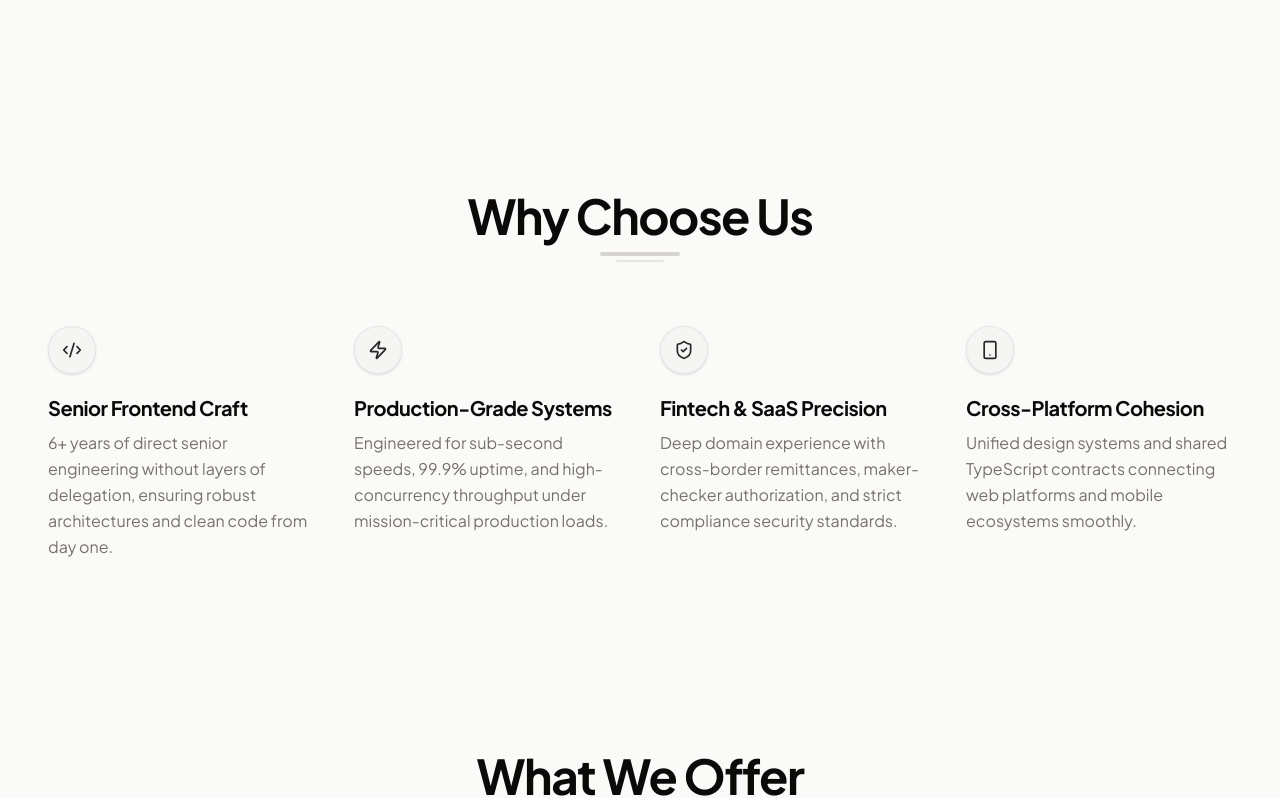
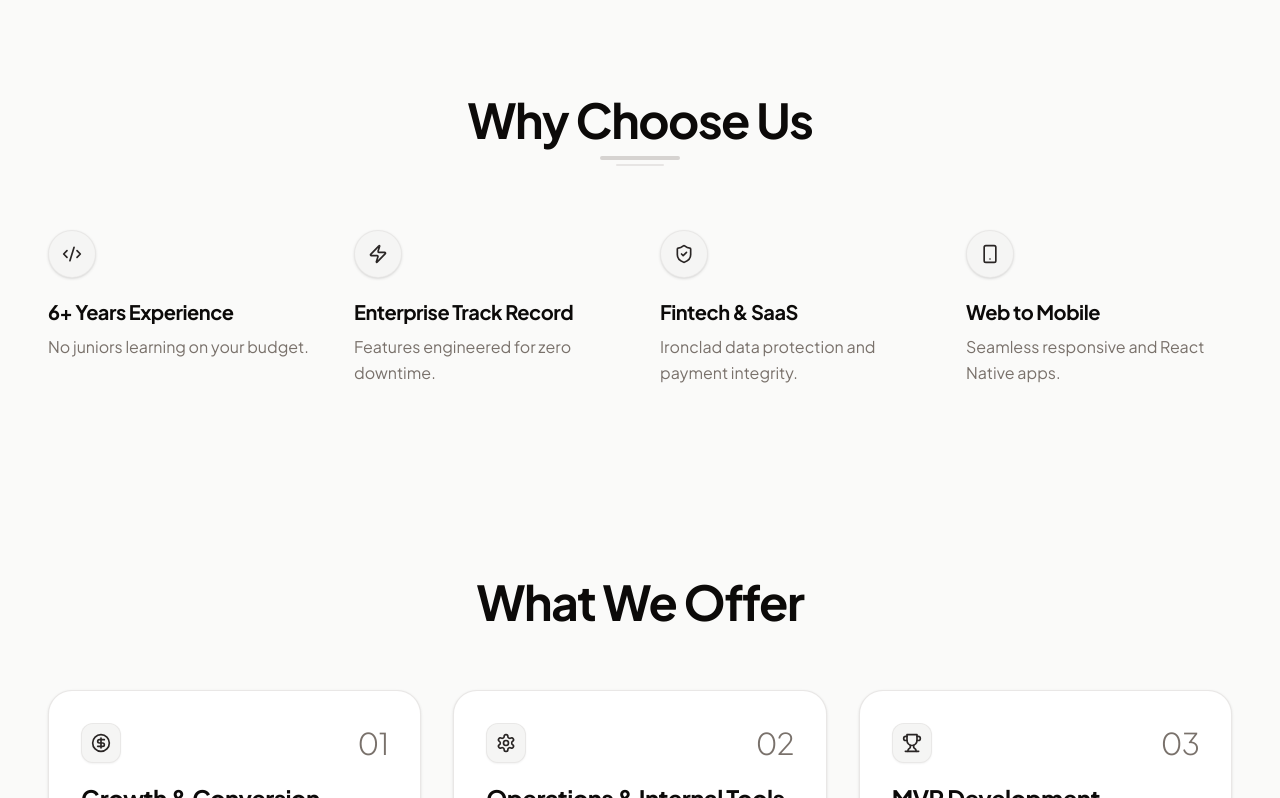
Before and after one commit to novrandobilly/lothlorien, a Next.js app in the folder frontend/: page / in a window 1280 px wide. Shown: the part 2436-3234 px from the top of the page. Built offline with nearby package versions, Linux system fonts and the light colour scheme.

Commit message:
refactor: update Why Choose Us section with concise titles and descriptions for clarity

```diff
--- a/frontend/src/features/home/features/hero-section/index.tsx
+++ b/frontend/src/features/home/features/hero-section/index.tsx
@@ -8,7 +8,7 @@ import { visualCardsColumn1, visualCardsColumn2 } from "./constants";
 
 export function HeroSection() {
   return (
-    <section className="relative bg-[#fafaf9]  pb-14 sm:pb-20">
+    <section className="relative bg-[#fafaf9] pb-14 sm:pb-20">
       <div className="max-w-7xl mx-auto px-6 sm:px-8 lg:px-12">
         <div className="grid grid-cols-1 lg:grid-cols-12 gap-10 lg:gap-10 xl:gap-14 items-start">
           {/* =========================================================
--- a/frontend/src/features/home/features/selected-works/index.tsx
+++ b/frontend/src/features/home/features/selected-works/index.tsx
@@ -8,7 +8,10 @@ import { SectionHeader } from "./features/SectionHeader";
 
 export function SelectedWorksSection() {
   return (
-    <section id="work" className="relative bg-[#fafaf9] py-14 sm:py-20 lg:py-24">
+    <section
+      id="work"
+      className="relative bg-[#fafaf9] pb-14 sm:pb-20 lg:pb-24"
+    >
       <div className="max-w-7xl mx-auto px-6 sm:px-8 lg:px-12">
         {/* Section Header */}
         <SectionHeader
--- a/frontend/src/features/home/features/why-choose-us/constants/why-choose-us.ts
+++ b/frontend/src/features/home/features/why-choose-us/constants/why-choose-us.ts
@@ -11,30 +11,26 @@ export interface WhyChooseUsItem {
 export const whyChooseUsItems: WhyChooseUsItem[] = [
   {
     id: "senior-craft",
-    title: "Senior Frontend Craft",
-    description:
-      "6+ years of direct senior engineering without layers of delegation, ensuring robust architectures and clean code from day one.",
+    title: "6+ Years Experience",
+    description: "No juniors learning on your budget.",
     icon: Code2,
   },
   {
     id: "production-performance",
-    title: "Production-Grade Systems",
-    description:
-      "Engineered for sub-second speeds, 99.9% uptime, and high-concurrency throughput under mission-critical production loads.",
+    title: "Enterprise Track Record",
+    description: "Features engineered for zero downtime.",
     icon: Zap,
   },
   {
     id: "fintech-saas",
-    title: "Fintech & SaaS Precision",
-    description:
-      "Deep domain experience with cross-border remittances, maker-checker authorization, and strict compliance security standards.",
+    title: "Fintech & SaaS",
+    description: "Ironclad data protection and payment integrity.",
     icon: ShieldCheck,
   },
   {
     id: "cross-platform",
-    title: "Cross-Platform Cohesion",
-    description:
-      "Unified design systems and shared TypeScript contracts connecting web platforms and mobile ecosystems smoothly.",
+    title: "Web to Mobile",
+    description: "Seamless responsive and React Native apps.",
     icon: Smartphone,
   },
 ];
```
